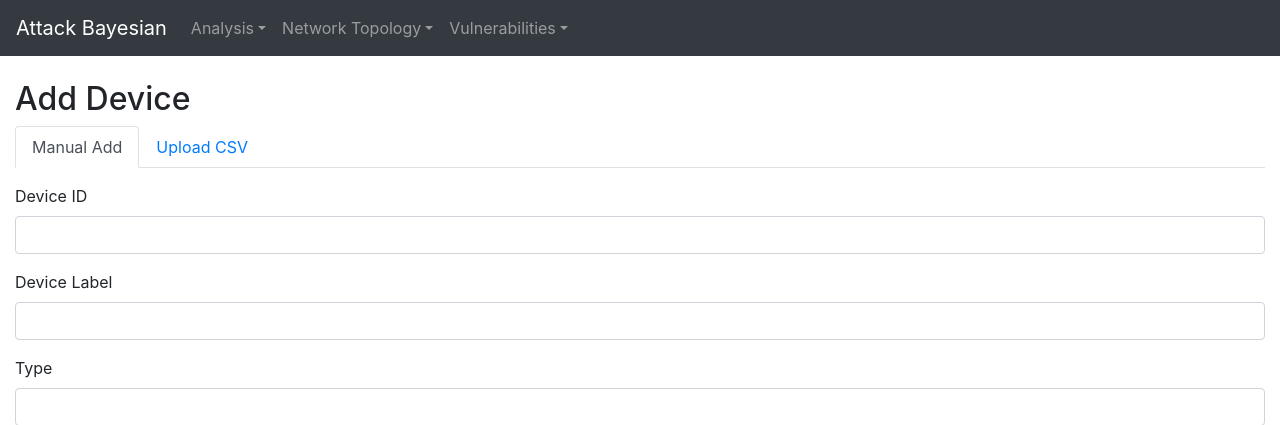
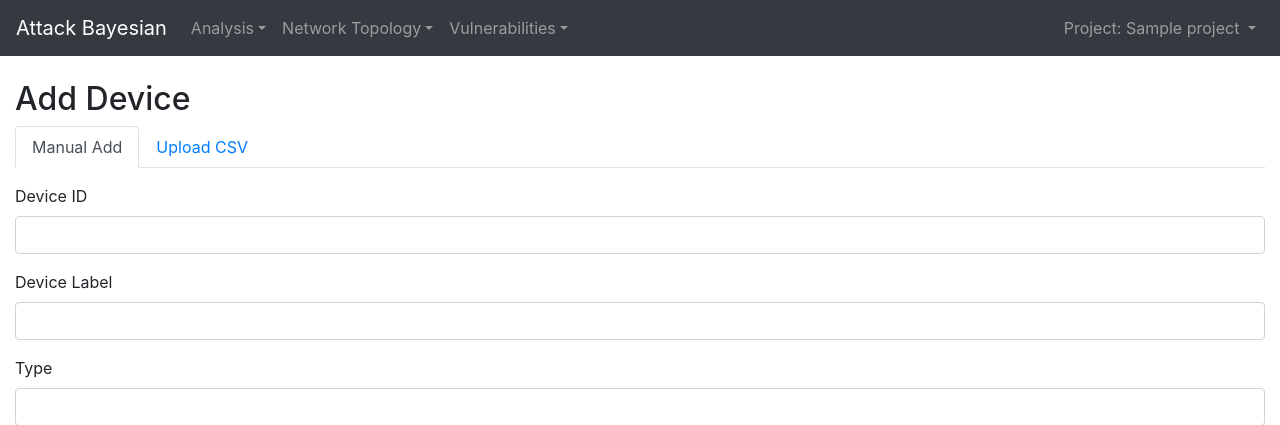
Before and after one commit to kumisaki/AttackPathBayesian, a Flask app: page /topology/device/add in a window 1280 px wide. Shown: the top 425 px of the page. Run offline with Flask 2, Linux system fonts and the light colour scheme; the visitor is signed in with stand-in values (Sample User, id 1); a database or web service that is not in the repository returns one stand-in record (values such as "Sample title"); some libraries are stand-ins or nearby versions.

Commit message:
add project name and select at nav bar

```diff
--- a/main.py
+++ b/main.py
@@ -67,7 +67,28 @@ def create_app():
         flash(f"Project '{name}' created!", "success")
         return redirect(url_for("index"))
 
+    @app.route('/set_project/<project_id>')
+    def set_project(project_id):
+        print(project_id)
+        session['project_db'] = project_id
+        return redirect(request.referrer or url_for('index'))
+
+    @app.context_processor
+    def inject_project_context():
+        return get_project_context()
+
     return app
+
+def get_project_context():
+    current_db = session.get("project_db")
+    project_doc = get_project_db("project_admin").projects.find_one({"db": current_db})
+    return {
+        "current_project_name": project_doc.get("name", current_db),
+        "current_project_db": current_db,
+        "available_projects": list(
+            get_project_db("project_admin").projects.find({}, {"name": 1, "db": 1})
+        )
+    }
 
 if __name__ == "__main__":
     app = create_app()
--- a/templates/base.html
+++ b/templates/base.html
@@ -49,6 +49,23 @@
                     </div>
                 </li>
             </ul>
+            <!-- Project dropdown (right aligned) -->
+            <ul class="navbar-nav ml-auto">
+                <li class="nav-item dropdown">
+                    <a class="nav-link dropdown-toggle" href="#" id="projectDropdown" role="button"
+                        data-toggle="dropdown" aria-haspopup="true" aria-expanded="false">
+                        Project: {{ current_project_name }}
+                    </a>
+                    <div class="dropdown-menu dropdown-menu-right" aria-labelledby="projectDropdown">
+                        {% for project in available_projects %}
+                        <a class="dropdown-item {% if project.db == current_project_db %}active{% endif %}"
+                            href="{{ url_for('set_project', project_id=project.db) }}">
+                            {{ project.name }}
+                        </a>
+                        {% endfor %}
+                    </div>
+                </li>
+            </ul>
         </div>
     </nav>
     <div class="container mt-4">
```
Also changed, not shown: 3 other files.
